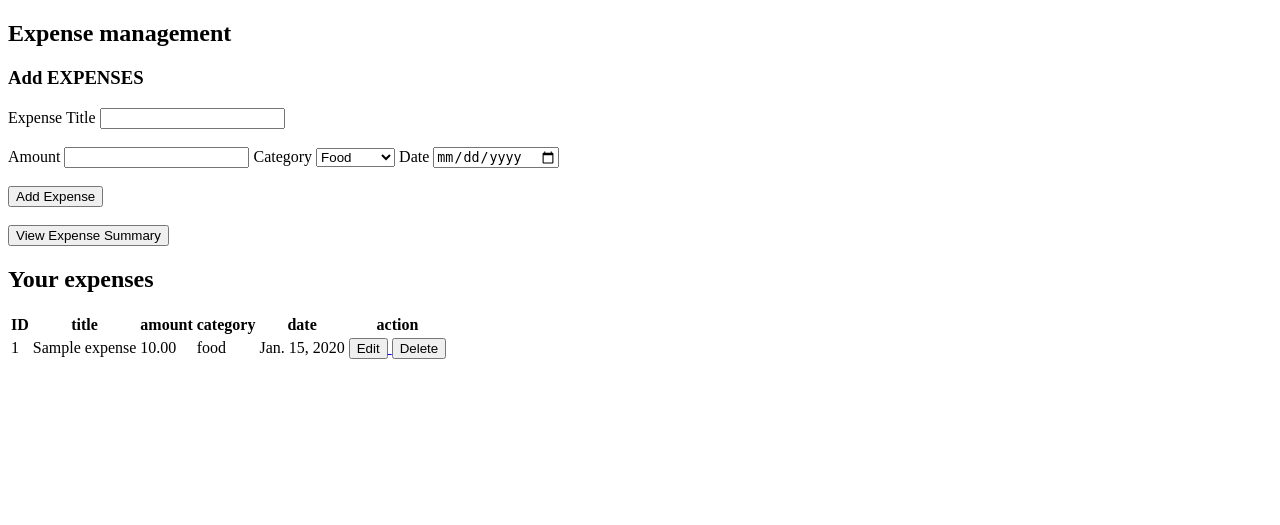
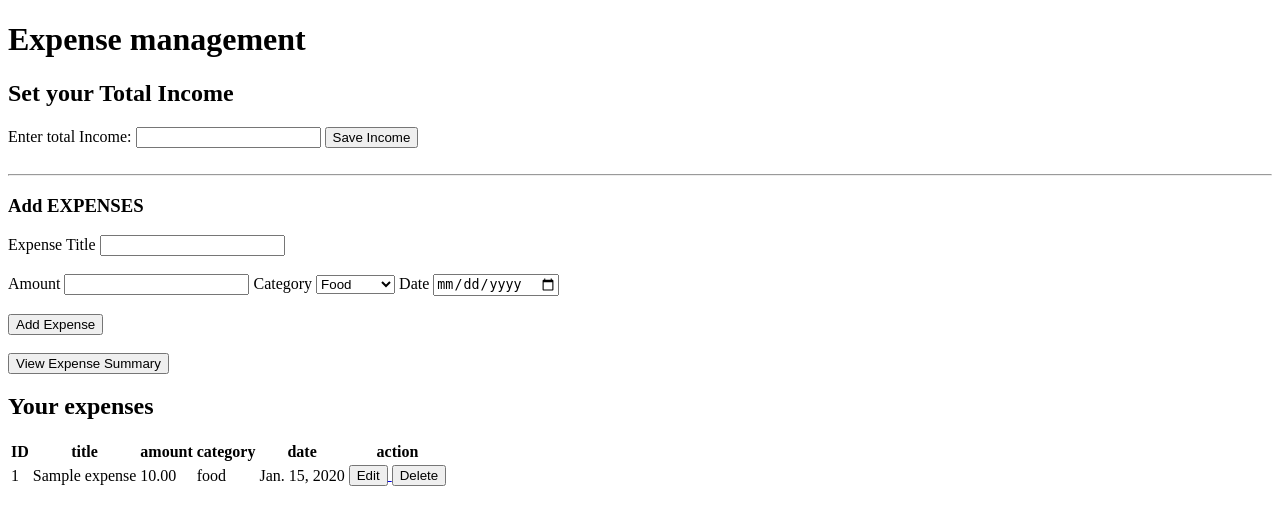
Before and after one commit to Ayush-OP00/Personal-Expense-Tracker, a Django app: page /manage/ in a window 1280 px wide. Shown: the top 525 px of the page. Run offline with Django 5.2, Linux system fonts and the light colour scheme; tables that the repository leaves empty hold one stand-in row (values such as "Sample post").

Commit message:
this commit adds the income data to the dbms via models.py. We added the logout button to the manage.html file with its configuration in the urls.py. Made a direct link to new user landing on the login page to redirect them to register page. The next step will be securing the user data so they can see there own personal data and not the whole

```diff
--- a/tracker/appTracker/models.py
+++ b/tracker/appTracker/models.py
@@ -20,3 +20,10 @@ class Expense(models.Model):
 
     def __str__(self):
         return self.title
+
+class Income(models.Model):
+    amount = models.DecimalField(max_digits=10, decimal_places=2, null=True, blank=True)
+    created_at = models.DateTimeField(auto_now_add=True)
+
+    def __str__(self):
+        return f"Income: {self.amount}"
--- a/tracker/appTracker/templates/dataVisualization.html
+++ b/tracker/appTracker/templates/dataVisualization.html
@@ -76,6 +76,9 @@
       <p>Rs {{total_expense}}</p>
 
       <h3>Remaining Balance</h3>
-      <p>Rs {{balance}} </p>
+      <p>Rs {{balance}} </p><br><br>
+      <hr>
+
+      <button onclick="location.href='{% url 'logout' %}'">LOGOUT</button>
 </body>
 </html>
--- a/tracker/appTracker/templates/login.html
+++ b/tracker/appTracker/templates/login.html
@@ -17,5 +17,7 @@
         <input type="text" name="password" id=""><br><br>
         <button>SUBMIT</button>
     </form>
+    <p>Don't have an account?
+        <a href="{% url 'reg' %}">Register here !!</a></p>
 </body>
 </html>
--- a/tracker/appTracker/templates/manage.html
+++ b/tracker/appTracker/templates/manage.html
@@ -6,7 +6,22 @@
     <title>Management</title>
 </head>
 <body>
-    <h2>Expense management</h2>
+
+    <h1>Expense management</h1>
+
+    <!-- enter the income -->
+    <h2>Set your Total Income</h2>
+    <form action="" method="post">
+        {% csrf_token %}
+
+        <label for="">Enter total Income:</label>
+        <input type="number" name="income" required>
+
+        <button type="submit" name="income_submit">Save Income</button>
+    </form><br>
+    <hr>
+
+    <!-- Expense management -->
 
     <form action="" method="post">
         <h3>Add EXPENSES</h3>
--- a/tracker/appTracker/urls.py
+++ b/tracker/appTracker/urls.py
@@ -1,5 +1,5 @@
 from django.urls import path
-from appTracker.views import registration, login_view, manage_expenses, edit_expense, delete_expense, data_visualization
+from appTracker.views import registration, login_view, manage_expenses, edit_expense, delete_expense, data_visualization, logout_view
 
 urlpatterns = [
     path('', registration, name='reg'),
@@ -12,4 +12,6 @@ urlpatterns = [
     path('delete/<int:id>/', delete_expense, name='delete_expense'),
 
     path('dashboard/', data_visualization, name='dashboard'),
+
+    path('logout/', logout_view, name='logout'),
 ]
--- a/tracker/appTracker/views.py
+++ b/tracker/appTracker/views.py
@@ -35,12 +35,16 @@ def registration(request):
 def manage_expenses(request):
 
     if request.method == "POST":
-        title=request.POST.get('title')
-        amount=request.POST.get('amount')
-        category=request.POST.get('category')
-        date=request.POST.get('date')
+        if 'income_submit' in request.POST:
+            amount = request.POST.get('income')
+            Income.objects.create(amount=amount)
+        else:
+            title=request.POST.get('title')
+            amount=request.POST.get('amount')
+            category=request.POST.get('category')
+            date=request.POST.get('date')
 
-        Expense.objects.create(title=title, amount=amount, category=category, date=date)
+            Expense.objects.create(title=title, amount=amount, category=category, date=date)
         return redirect('manage')
     expenses = Expense.objects.all()
     return render(request, 'manage.html', {'expenses':expenses})
@@ -96,7 +100,7 @@ def data_visualization(request):
     # TOTAL CALCULATIONS
     total_expense = expenses.aggregate(total=Sum('amount'))['total'] or 0
 
-    total_income = 0
+    total_income = Income.objects.aggregate(total=Sum('amount'))['total'] or 0
 
     balance = total_income - total_expense
 
@@ -108,3 +112,8 @@ def data_visualization(request):
         'balance': balance,
     }
     return render(request,'dataVisualization.html', context)
+
+# LOGOUT FUNCTION
+def logout_view(request):
+    logout(request)
+    return redirect('login')
```
Also changed, not shown: tracker/appTracker/migrations/0002_income_alter_expense_category.py (added).
